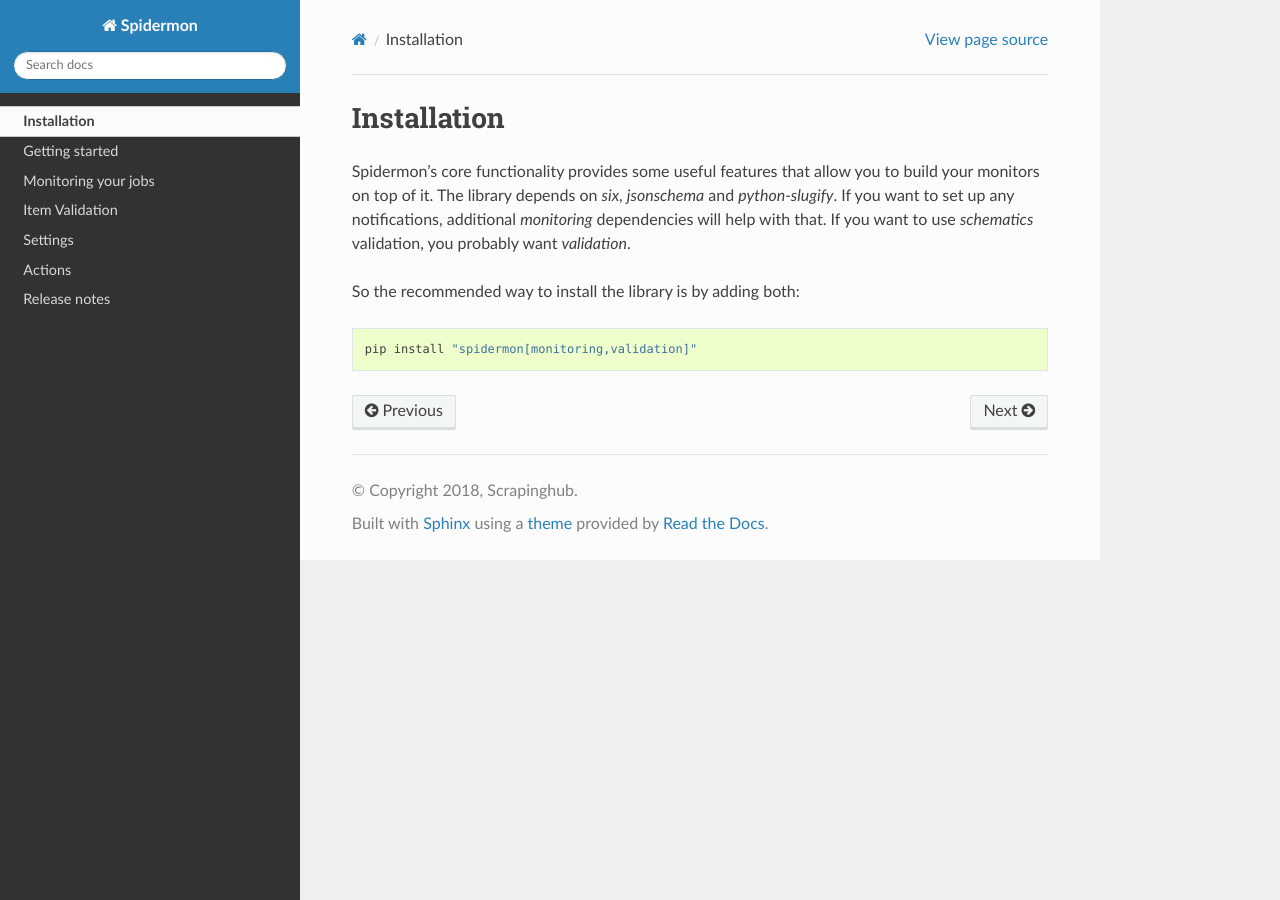
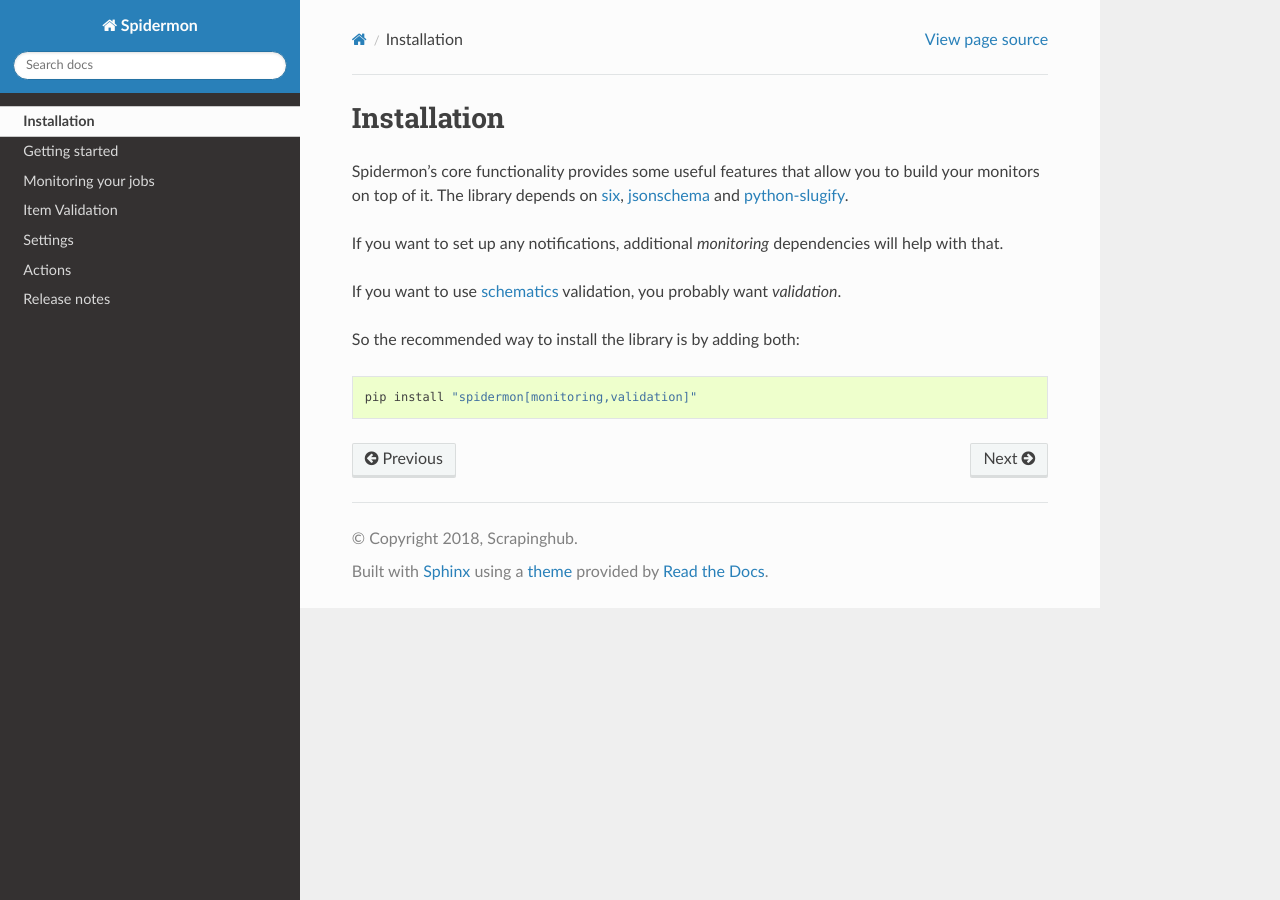
Before and after one commit to scrapinghub/spidermon, a Sphinx documentation site: the page built from docs/source/installation.rst, in a window 1280 px wide. Built offline with Sphinx 7.4.7 and the Read the Docs theme 2.0.0, drawn with Linux system fonts in a browser that asks for light colours; some of the changed lines change nothing that is shown.

Commit message:
Included link to cited libraries

```diff
--- a/docs/source/installation.rst
+++ b/docs/source/installation.rst
@@ -3,12 +3,22 @@
 Installation
 ============
 
-Spidermon's core functionality provides some useful features that allow you to build your monitors on top of it. The library depends on `six`, `jsonschema` and `python-slugify`.
+Spidermon's core functionality provides some useful features that allow you to
+build your monitors on top of it. The library depends on six_, jsonschema_ and
+`python-slugify`_.
+
 If you want to set up any notifications, additional `monitoring` dependencies will help with that.
-If you want to use `schematics` validation, you probably want `validation`.
+
+If you want to use schematics_ validation, you probably want `validation`.
 
 So the recommended way to install the library is by adding both:
 
 .. code-block:: bash
 
     pip install "spidermon[monitoring,validation]"
+
+
+.. _`six`: https://pypi.org/project/six/
+.. _`jsonschema`: https://pypi.org/project/jsonschema/
+.. _`python-slugify`: https://pypi.org/project/python-slugify/
+.. _`schematics`: https://pypi.org/project/schematics/
```
